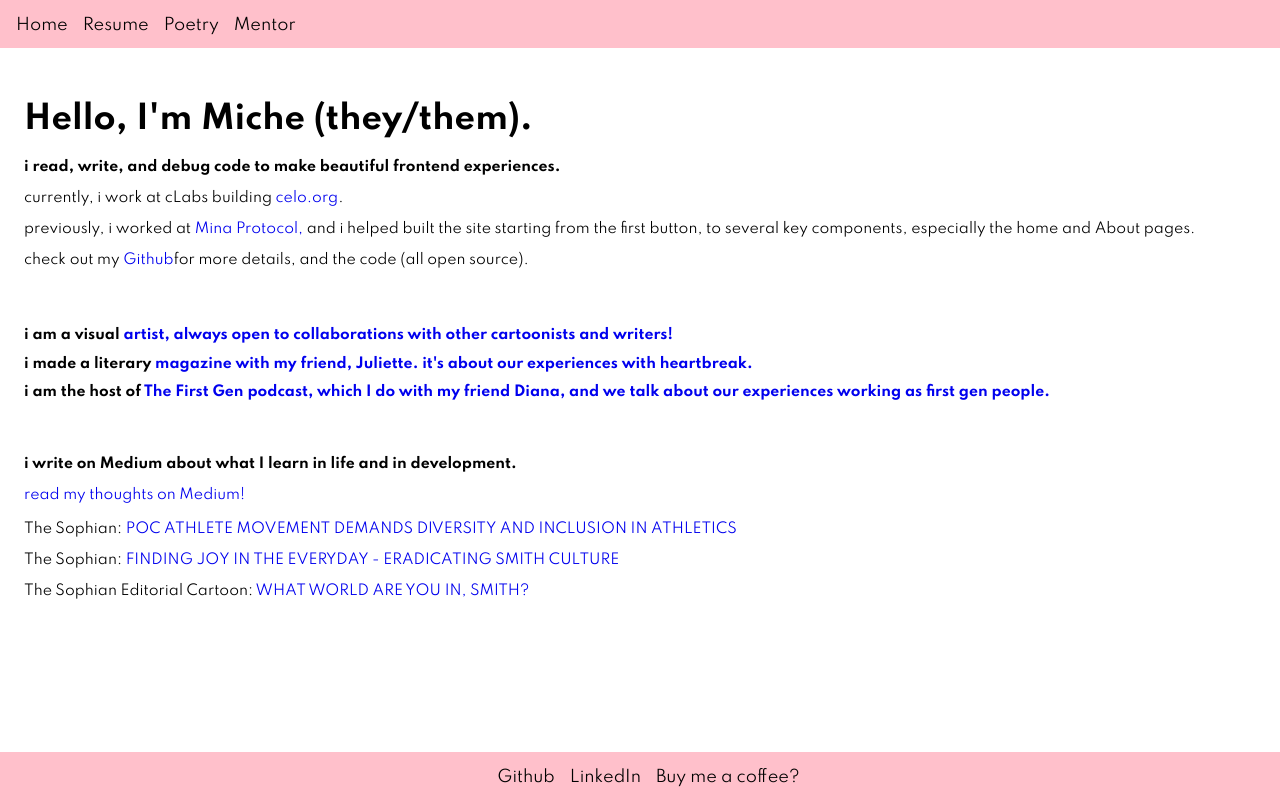
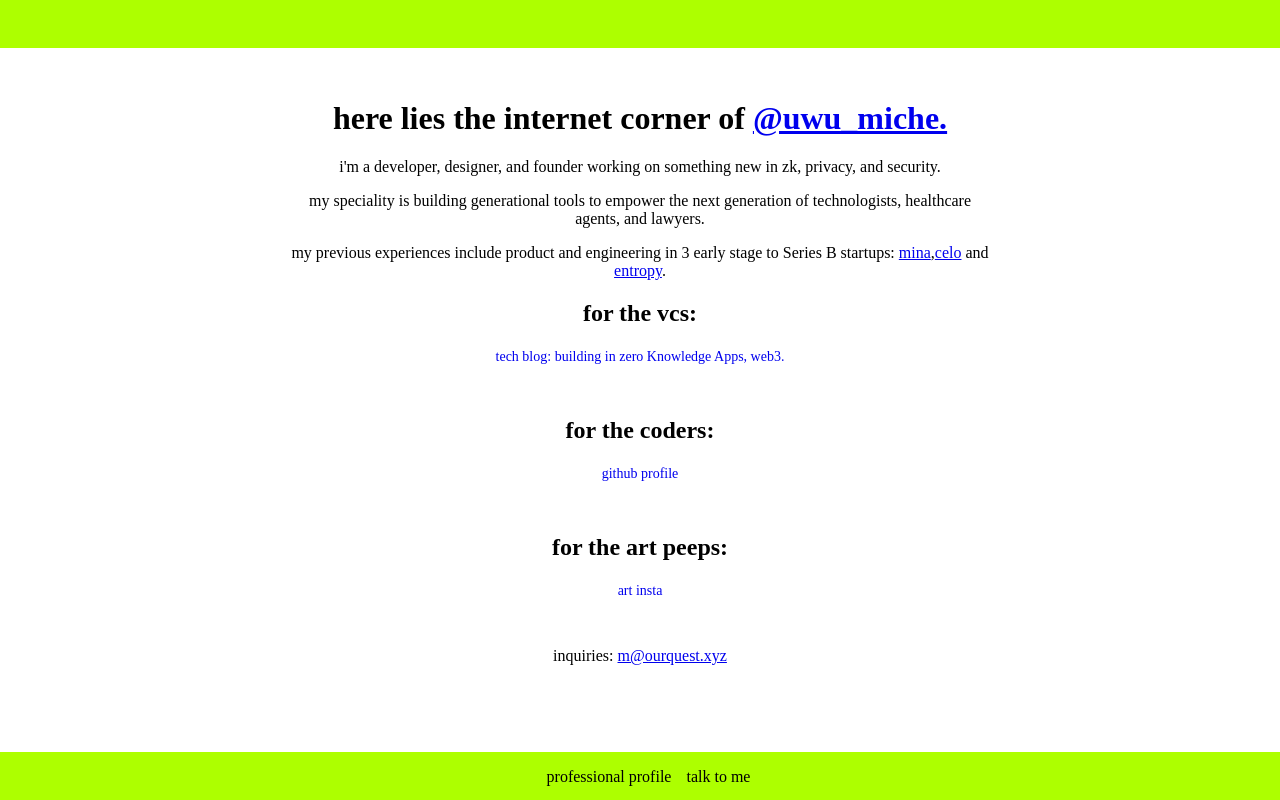
Before and after one commit to michellewong793/personalsite, a Next.js app: page / in a window 1280 px wide. Built offline with nearby package versions, Linux system fonts and the light colour scheme.

Commit message:
new profile

```diff
--- a/components/Layout.js
+++ b/components/Layout.js
@@ -3,7 +3,6 @@ import Spacer from "./Spacer";
 
 const linkStyle = {
   marginRight: 15,
-  fontFamily: "Spartan",
   textDecoration: "none",
   color: "black",
 };
@@ -15,7 +14,7 @@ const header = {
   left: 0,
   width: "100%",
   height: "1rem",
-  backgroundColor: "pink",
+  backgroundColor: "#ADFF00",
   color: "white",
 };
 
@@ -26,7 +25,7 @@ const footer = {
   bottom: 0,
   width: "100%",
   height: "1rem",
-  backgroundColor: "pink",
+  backgroundColor: "#ADFF00",
   color: "white",
   display: "flex",
   justifyContent: "center",
@@ -34,18 +33,8 @@ const footer = {
 
 const Header = () => (
   <div style={header}>
-    <Link href="/">
-      <a style={linkStyle}>Home</a>
-    </Link>
-    <a style={linkStyle} href="/resume.pdf">
-      Resume
-    </a>
-    <Link href="/poems">
-      <a style={linkStyle}>Poetry</a>
-    </Link>
-    <Link href="/mentor">
-      <a style={linkStyle}>Mentor</a>
-    </Link>
+
+
   </div>
 );
 
@@ -60,13 +49,10 @@ const Layout = () => {
 
 const Footer = () => (
   <div style={footer}>
-    <a style={linkStyle} href="https://github.com/michellewong793">
-      {" "}
-      Github{" "}
-    </a>
+
     <a style={linkStyle} href="https://linkedin.com/in/michellewong793">
       {" "}
-      LinkedIn{" "}
+      professional profile{" "}
     </a>
     <a
       style={linkStyle}
@@ -74,7 +60,7 @@ const Footer = () => (
 "
     >
       {" "}
-      Buy me a coffee?{" "}
+      talk to me{" "}
     </a>
   </div>
 );
--- a/components/Theme.js
+++ b/components/Theme.js
@@ -1,20 +1,16 @@
 let styles = {
     body: {
-        fontFamily: 'Spartan',
         fontSize: '14px',
     },
 
     h2: {
-        fontFamily: 'Spartan',
         fontSize: '16px',
     },
 
     header: {
-        fontFamily: 'Spartan',
     },
 
     link: {
-        fontFamily: 'Spartan',
         fontSize: '14px',
         textDecoration: 'none',
     },
@@ -25,7 +21,10 @@ let styles = {
         paddingRight: '1rem',
         paddingBottom: '1rem',
         marginBottom: 100,
-
+        textAlign: 'center',
+        maxWidth: '700px',
+        marginLeft: 'auto',
+        marginRight: 'auto',
     },
 
     flexContainer: {
--- a/pages/index.js
+++ b/pages/index.js
@@ -7,91 +7,36 @@ export default function Index() {
     <div>
       <Layout />
       <div style={Styles.content}>
-        <h1 style={Styles.header}>Hello, I'm Miche (they/them).</h1>
-        <h2 style={Styles.body}>i read, write, and debug code to make beautiful frontend experiences.</h2>
-        <p style={Styles.body}>
-          currently, i work at cLabs building{" "}
-          <a href="https://celo.org" style={Styles.link}>
-            celo.org
+        <h1 style={Styles.header}>here lies the internet corner of <a href="https://twitter.com/uwu_miche">@uwu_miche. </a> </h1>
+
+        <p> i'm a developer, designer, and founder working on something new in zk, privacy, and security. </p>
+        <p> my speciality is building generational tools to empower the next generation of technologists, healthcare agents, and lawyers. </p>
+        <p> my previous experiences include product and engineering in 3 early stage to Series B startups: <a href="https://minaprotocol.com">mina</a>,
+         <a href="https://celo.org">celo</a> and <a href="https://entropy.xyz">entropy</a>. </p>
+
+        <h2>for the vcs: </h2>
+        <a href="https://micheburrito.medium.com" style={Styles.link}> tech blog: building in zero Knowledge Apps, web3. </a>
+        <Spacer height={2} />
+        <h2>  for the coders:</h2>
+          <a href="https://github.com/michellewong793" style={Styles.link}>
+             github profile
           </a>
-          .
-        </p>
-        <p style={Styles.body}>
-          previously, i worked at{" "}
-          <a href="https://minaprotocol.com" style={Styles.link}>
-            {" "}
-            Mina Protocol,{" "}
-          </a>{" "}
-          and i helped built the site starting from the first button, to several key components, especially the home and About pages.{" "}
-        </p>
-        <p style={Styles.body}>
-          check out my{" "}
-          <a href="https://github.com/michellewong793" style={Styles.link}>
-            Github
-          </a>
-          for more details, and the code (all open source).
-        </p>
+
         <Spacer height={2} />
-        <h2 style={Styles.body}>
-          i am a visual{" "}
+        <h2>  for the art peeps:</h2>
+
           <a href="https://instagram.com/brain_to_ink" style={Styles.link}>
             {" "}
-            artist, always open to collaborations with other cartoonists and writers!{" "}
+             art insta
           </a>
-        </h2>
-        <h2 style={Styles.body}>
-          i made a literary{" "}
-          <a
-            href="https://www.dropbox.com/h?preview=confessions_01.pdf"
-            style={Styles.link}
-          >
-            {" "}
-            magazine with my friend, Juliette. it's about our experiences with heartbreak.{" "}
-          </a>
-        </h2>
-        <h2 style={Styles.body}>
-          i am the host of{" "}
-          <a
-            href="https://open.spotify.com/show/09FJCjGxjionhSWXNcOyFN?si=crE6gyZaRuKalq37PWoTBQ"
-            style={Styles.link}
-          >
-            {" "}
-            The First Gen podcast, which I do with my friend Diana, and we talk about our experiences working as first gen people.{" "}
-          </a>
-        </h2>
+
+
+
+
         <Spacer height={2} />
-        <h2 style={Styles.body}>
-          i write on Medium about what I learn in life and in development.{" "}
-        </h2>
-        <a href="https://smeeshgirl.medium.com" style={Styles.link}> read my thoughts on Medium!</a>
-        <Spacer height={0.2} />
-        <p style={Styles.body}>
-          The Sophian:{" "}
-          <a
-            style={Styles.link}
-            href="https://thesophian.com/2018-10-25-poc-athlete-movement-demands-diversity-and-inclusion-in-athletics/"
-          >
-            POC ATHLETE MOVEMENT DEMANDS DIVERSITY AND INCLUSION IN ATHLETICS
-          </a>{" "}
-        </p>
-        <p style={Styles.body}>
-          The Sophian:{" "}
-          <a
-            style={Styles.link}
-            href="https://thesophian.com/2019-2-7-eradicating-smith-culture-i-smile-at-smith-students-i-dont-know-and-i-like-it/"
-          >
-            FINDING JOY IN THE EVERYDAY - ERADICATING SMITH CULTURE
-          </a>{" "}
-        </p>
-        <p style={Styles.body}>
-          The Sophian Editorial Cartoon:{" "}
-          <a
-            style={Styles.link}
-            href="https://thesophian.com/2018-11-15-is-this-healing/"
-          >
-            WHAT WORLD ARE YOU IN, SMITH?{" "}
-          </a>{" "}
-        </p>
+      <p>inquiries: <a href="mailto:m@ourquest.xyz"> m@ourquest.xyz </a></p>
+
+
       </div>
     </div>
   );
```
